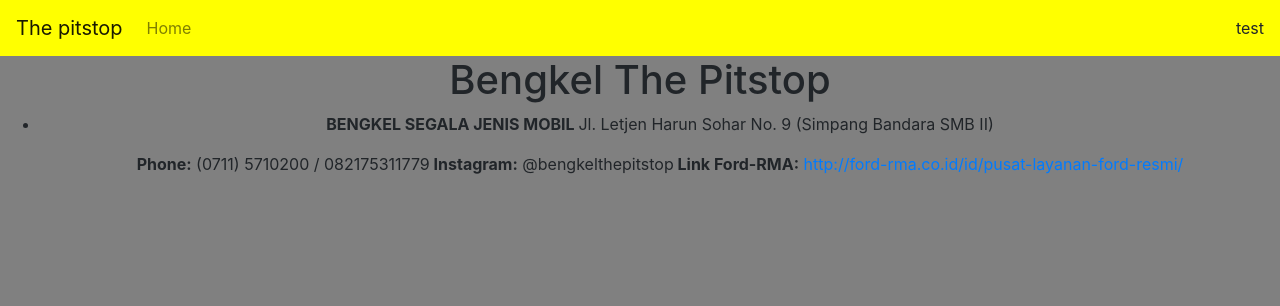
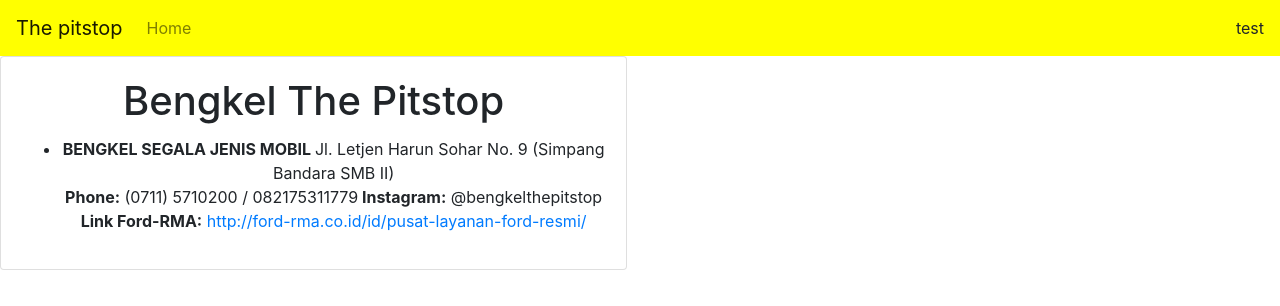
Before and after one commit to jeremykane/pitstop-plg, a React (Create React App) app in the folder bengkel-the-pitstop/: page / in a window 1280 px wide. Shown: the top 306 px of the page. Built offline with nearby package versions, Linux system fonts and the light colour scheme.

Commit message:
added card layout for the brief description of the company with adaptive layout

```diff
--- a/bengkel-the-pitstop/src/App.css
+++ b/bengkel-the-pitstop/src/App.css
@@ -1,7 +1,6 @@
 .App {
   min-height: 100vh;
   text-align: center;
-  background-color: grey!important;
 }
 
 .App-logo {
@@ -39,15 +38,7 @@
   }
 }
 
-#wrapper {width:95%;  margin: 0 auto; }
-
-#header {width:100%; }
-
-#content {width:100%; }
-
-#sidebar {width:100%; }
-
-#footer {width:100%; }
+.content {width:90%; margin-left:auto; margin-right:auto; }
 
 /*Small devices (landscape phones, 576px and up)*/
 
@@ -58,27 +49,17 @@
 
 @media (min-width: 768px) {
 
-  header{background-color:white}
-#wrapper {width:90%;  margin: 0 auto; }
-
-#content {width:70%; float:left; }
-
-#sidebar {width:30%; float:right; }
+header{background-color:white}
+.content {width:70%; float:left; }
 
 /* Large devices (desktops, 992px and up) */
-
 @media (min-width: 992px) {
-
     header{background-color:green}
 }
-
 }
-
 /* Extra large devices (large desktops, 1200px and up) */
-
 @media (min-width: 1200px) {
   header{background-color:yellow}
-#wrapper {width:90%;  margin: 0 auto; }
 
 }
 }
--- a/bengkel-the-pitstop/src/components/HomeComponent.jsx
+++ b/bengkel-the-pitstop/src/components/HomeComponent.jsx
@@ -15,18 +15,20 @@
 
         return (
             <div className = "content">
-                <h1> Bengkel The Pitstop </h1>
+              <div className = "card">
+                <div className = "card-body">
+                  <h1 className = "card-title"> Bengkel The Pitstop </h1>
                   <ul>
                     <li>
                       <div>
-                      <p>
+                        <p className = "card-text">
                           <strong> BENGKEL SEGALA JENIS MOBIL </strong>
                           <span> Jl. Letjen Harun Sohar No. 9 (Simpang Bandara SMB II) </span>
                         </p>
                       </div>
 
                       <div>
-                      <p>
+                        <p className = "card-text">
                           <span>
                             <strong> Phone:</strong> (0711) 5710200 / 082175311779
                             <strong> Instagram:</strong> @bengkelthepitstop
@@ -38,6 +40,8 @@
                     </li>
                   </ul>
                 </div>
+              </div>
+            </div>
         )}
 }
 export default HomeComponent;
```
Lines whose indentation alone changed are shown as unchanged.
